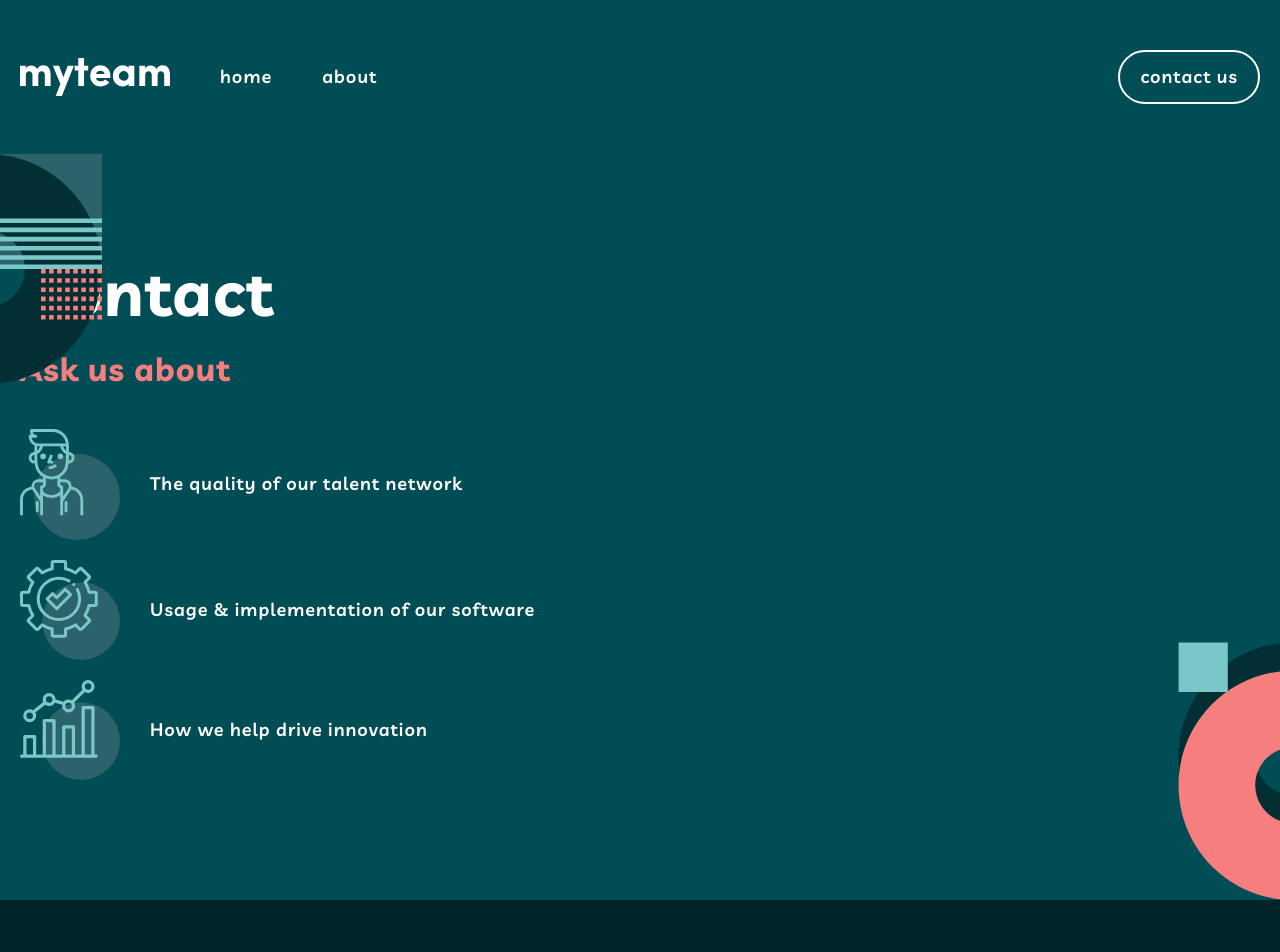
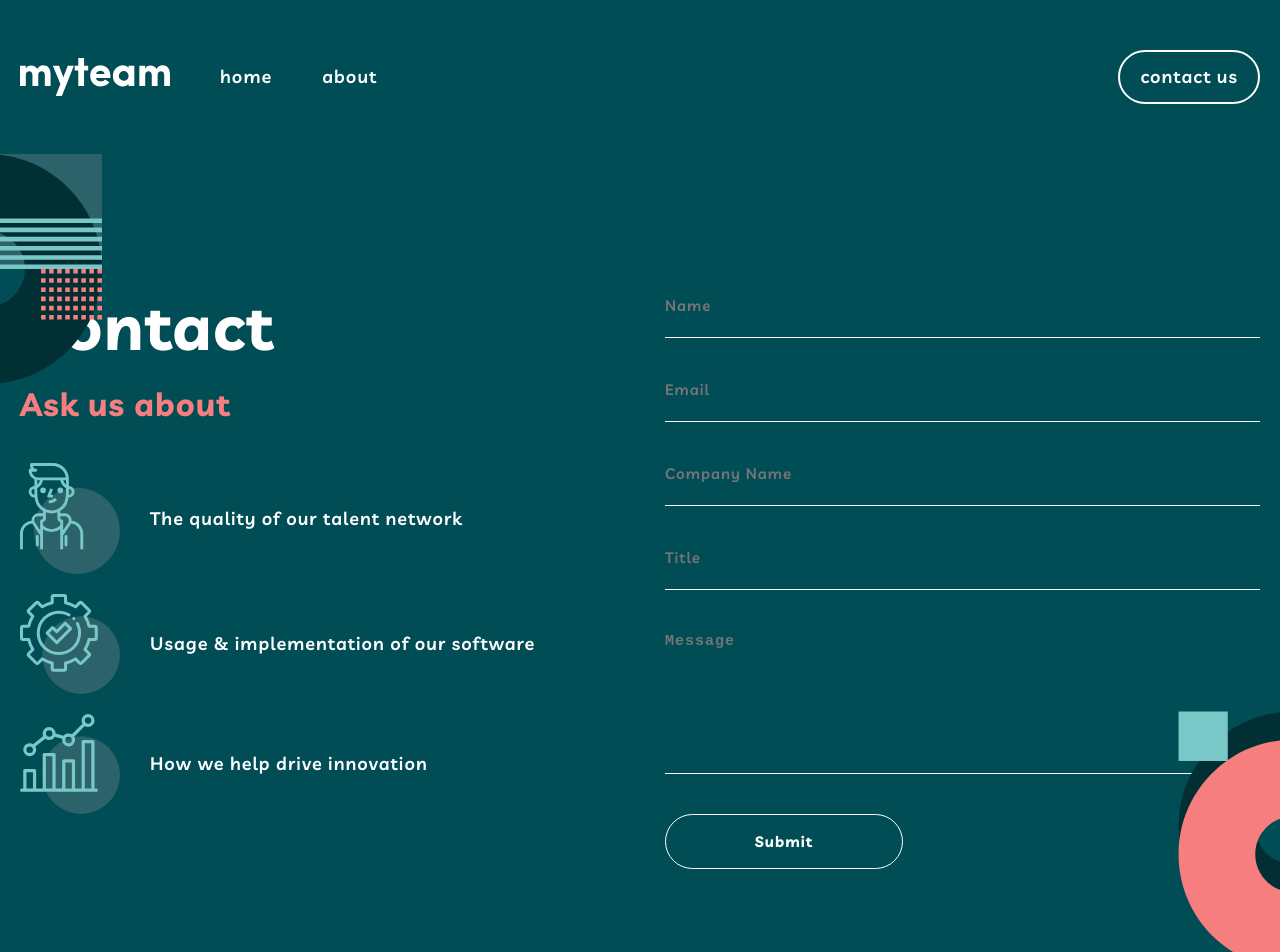
Before and after one commit to habibdev96/FEM-myteam-multipage-website, a React (Create React App) app: page /Contact in a window 1280 px wide. Shown: the top 952 px of the page. Built offline with nearby package versions, Linux system fonts and the light colour scheme.

Commit message:
created contact form & validation

```diff
--- a/package.json
+++ b/package.json
@@ -8,6 +8,7 @@
     "@testing-library/user-event": "^12.8.3",
     "react": "^17.0.2",
     "react-dom": "^17.0.2",
+    "react-hook-form": "^7.16.0",
     "react-icons": "^4.2.0",
     "react-router-dom": "^5.3.0",
     "react-scripts": "4.0.3",
--- a/src/components/contact/ContactForm.js
+++ b/src/components/contact/ContactForm.js
@@ -1,9 +1,118 @@
 import styled from 'styled-components';
+import { FormButton } from '../styledElements/Buttons';
+import { textStyles } from '../../abstracts/Mixins';
+import { useGlobalContext } from '../../context';
 
-const StyledForm = styled.form``;
+const StyledForm = styled.form`
+  .form-control {
+    margin: 2rem 0;
+    border-bottom: 0.1rem solid var(--white);
+
+    &.input-error {
+      border-bottom: 0.1rem solid var(--lightCoral);
+    }
+  }
+
+  .input,
+  .textarea {
+    ${textStyles}
+    background-color: transparent;
+    border: 0;
+    outline: 0;
+    font-size: 1.5rem;
+    padding: 1.5rem 0;
+    width: 100%;
+    resize: none;
+    color: var(--white);
+  }
+
+  .textarea {
+    height: 20vh;
+  }
+
+  .checkbox-container {
+    display: flex;
+    align-items: center;
+    justify-content: space-around;
+    gap: var(--gap);
+    margin: 2rem 0;
+  }
+
+  .message {
+    ${textStyles}
+    color: var(--lightCoral);
+    font-size: 1.1rem;
+  }
+`;
 
 const ContactForm = () => {
-  return <StyledForm></StyledForm>;
+  const { handleSubmit, register, errors, onSubmit } = useGlobalContext();
+
+  return (
+    <StyledForm onSubmit={handleSubmit(onSubmit)} data-aos='fade-in'>
+      <div className={`form-control ${errors.name && 'input-error'}`}>
+        <input
+          type='text'
+          className='input'
+          placeholder='Name'
+          autoComplete='off'
+          {...register('name', { required: true })}
+        />
+      </div>
+      {errors.name && <small className='message'>name is required.</small>}
+      <div className={`form-control ${errors?.email && 'input-error'}`}>
+        <input
+          type='text'
+          className='input'
+          placeholder='Email'
+          autoComplete='off'
+          {...register('email', {
+            required: 'Email is required',
+            pattern: {
+              value: /^[A-Z0-9._%+-]+@[A-Z0-9.-]+\.[A-Z]{2,}$/i,
+              message: 'invalid email address',
+            },
+          })}
+        />
+      </div>
+      {errors?.email && (
+        <small className='message'>{errors.email.message}</small>
+      )}
+      <div className='form-control'>
+        <input
+          type='text'
+          className='input'
+          placeholder='Company Name'
+          autoComplete='off'
+        />
+      </div>
+      <div className={`form-control ${errors.title && 'input-error'}`}>
+        <input
+          type='text'
+          className='input'
+          placeholder='Title'
+          autoComplete='off'
+          {...register('title', { required: true })}
+        />
+      </div>
+      {errors.title && (
+        <small className='message'>subject title is required.</small>
+      )}
+      <div className={`form-control ${errors.message && 'input-error'}`}>
+        <textarea
+          className='textarea'
+          placeholder='Message'
+          {...register('message', { required: true })}
+        ></textarea>
+      </div>
+      {errors.message && (
+        <small className='message'>subject message is required.</small>
+      )}
+      <div>
+        <FormButton type='submit' value='Submit' />
+      </div>
+    </StyledForm>
+  );
 };
 
 export default ContactForm;
--- a/src/components/shared/Cta.js
+++ b/src/components/shared/Cta.js
@@ -1,6 +1,6 @@
 import styled from 'styled-components';
 import { SectionHeading } from '../styledElements/Headings';
-import Button from '../styledElements/Buttons';
+import { Button } from '../styledElements/Buttons';
 import {
   sectionSpacingMd,
   maxWidthSm,
--- a/src/components/shared/Navbar.js
+++ b/src/components/shared/Navbar.js
@@ -6,7 +6,7 @@ import {
   sectionSpacingSm,
   flexAlign,
 } from '../../abstracts/Mixins';
-import Button from '../styledElements/Buttons';
+import { Button } from '../styledElements/Buttons';
 
 const Container = styled.div`
   ${maxWidthLg}
--- a/src/components/styledElements/Buttons.js
+++ b/src/components/styledElements/Buttons.js
@@ -2,7 +2,7 @@ import styled, { css } from 'styled-components';
 import { Link } from 'react-router-dom';
 import { textStyles } from '../../abstracts/Mixins';
 
-const Button = styled(Link)`
+export const Button = styled(Link)`
   ${textStyles}
   font-size: 1.8rem;
   padding: 0.5rem 2rem;
@@ -37,4 +37,24 @@ const Button = styled(Link)`
     `}
 `;
 
-export default Button;
+export const FormButton = styled.input`
+  ${textStyles}
+  font-size: 1.5rem;
+  font-weight: bold;
+  display: inline-block;
+  cursor: pointer;
+  background-color: transparent;
+  padding: 1rem 2rem;
+  width: 40%;
+  margin-top: 2rem;
+  border: 0.1rem solid var(--white);
+  color: var(--white);
+  border-radius: var(--mainRadius);
+  transition: var(--mainTransition);
+
+  &:hover,
+  &:focus {
+    background-color: var(--white);
+    color: var(--sacrementoGreen);
+  }
+`;
--- a/src/context.js
+++ b/src/context.js
@@ -1,4 +1,5 @@
 import React, { useState, useContext } from 'react';
+import { useForm } from 'react-hook-form';
 import {
   featuresData,
   testimonialsData,
@@ -16,6 +17,13 @@ export const AppProvider = ({ children }) => {
   const [clients, setClients] = useState(clientsData);
   const [contactInfo, setContactInfo] = useState(contactData);
 
+  const {
+    handleSubmit,
+    register,
+    formState: { errors },
+  } = useForm();
+  const onSubmit = (values) => console.log(values);
+
   const scrollToTop = () => window.scrollTo(0, 0);
 
   return (
@@ -27,6 +35,10 @@ export const AppProvider = ({ children }) => {
         directors,
         clients,
         contactInfo,
+        handleSubmit,
+        register,
+        errors,
+        onSubmit,
       }}
     >
       {children}
```
Also changed, not shown: 1 other file (tests, documents, lock files or other folders).
